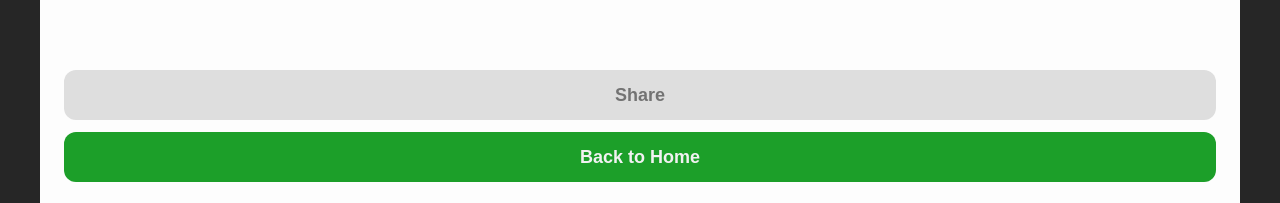
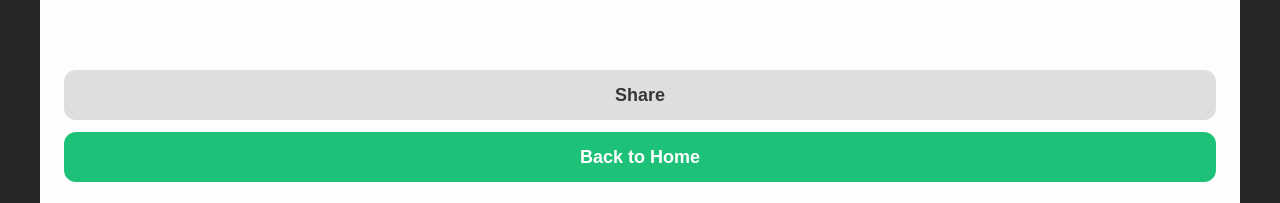
Before and after one commit to gnjmonroe/praud-amplifier, a React (Vite) app: page /result in a window 1280 px wide. Shown: the part 594-797 px from the top of the page. Built offline with nearby package versions, Linux system fonts and the light colour scheme; a web font is replaced by a local one.

Commit message:
Changed LinkButton text on gray-out. Changed background color to white. Changed active LinkButton color.

```diff
--- a/src/components/LinkButton.tsx
+++ b/src/components/LinkButton.tsx
@@ -22,7 +22,7 @@ export default function LinkButton(props: {
       {text}
     </Link>
   ) : (
-    <div className={classes.greyedOut}>{text}</div>
+    <div className={classes.greyedOut}>{target === '/' ? text : 'Nothing selected'}</div>
   );
 }
 
--- a/src/scss/categoryPage.module.scss
+++ b/src/scss/categoryPage.module.scss
@@ -3,7 +3,7 @@
 @use "sass:map";
 
 .categoryPage {
-  background: map.get(variables.$colors, "text", "light");
+  background: white;
 
   display: flex;
   flex-direction: column;
--- a/src/scss/components/linkButton.module.scss
+++ b/src/scss/components/linkButton.module.scss
@@ -12,12 +12,12 @@
 
 .greyedOut {
   @extend .linkButton;
-  color: map.get(variables.$colors, "gray", 60);
+  color: map.get(variables.$colors, "gray", 90);
   background: map.get(variables.$colors, "gray", 20);
 }
 
 .greenLight {
   @extend .linkButton;
-  color: map.get(variables.$colors, "gray", 10);
-  background: #1c9f29;
+  color: white;
+  background: #1dc177;
 }
--- a/src/scss/confirm.module.scss
+++ b/src/scss/confirm.module.scss
@@ -3,7 +3,7 @@
 @use "sass:map";
 
 .confirmPage {
-  background: map.get(variables.$colors, "text", "light");
+  background: white;
 
   display: flex;
   flex-direction: column;
--- a/src/scss/home.module.scss
+++ b/src/scss/home.module.scss
@@ -3,7 +3,7 @@
 @use "sass:map";
 
 .home {
-  background: map.get(variables.$colors, "text", "light");
+  background: white;
   height: 100vh;
   display: flex;
   flex-direction: column;
```
